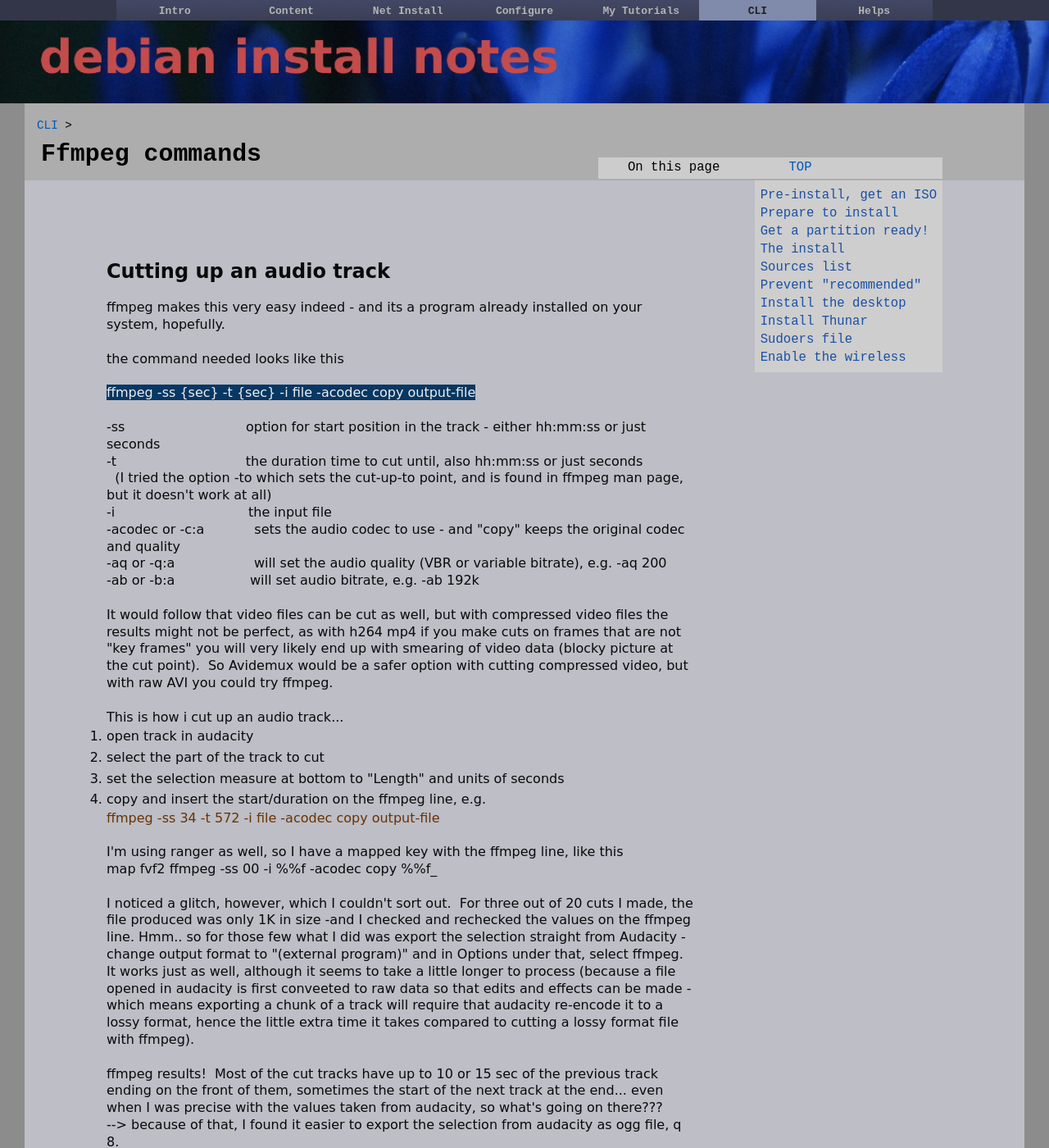
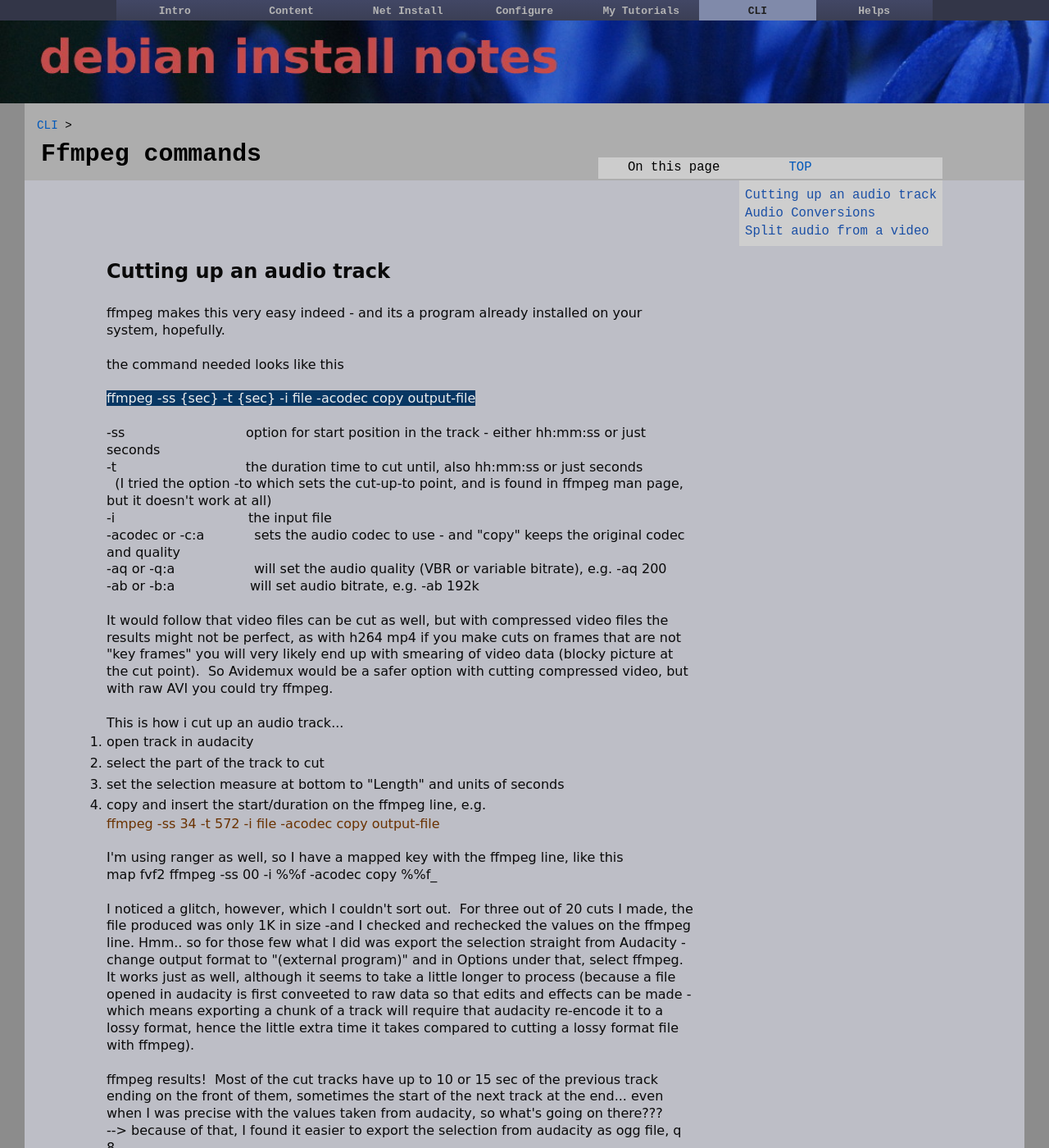
Before and after one commit to dquinton/debian-install, a Jekyll site: the page built from tutorial/cli/05-ffmpeg-commands.html, in a window 1280 px wide and 1400 px high. Shown: the whole window at 82% size. Built offline with Jekyll 4.4.1, drawn with Linux system fonts in a browser that asks for light colours; some of the changed text lies outside the part shown.

Commit message:
updating links

```diff
--- a/tutorial/cli/05-ffmpeg-commands.html
+++ b/tutorial/cli/05-ffmpeg-commands.html
@@ -12,16 +12,9 @@
     <li>
         On this page &nbsp;&nbsp;&nbsp;  &nbsp;&nbsp;&nbsp; <a href="#">TOP</a>
              <ul>
-                <li><a href="#1">Pre-install, get an ISO</a></li>
-                <li><a href="#2">Prepare to install</a></li>
-                <li><a href="#3">Get a partition ready!</a></li>
-                <li><a href="#4">The install</a></li>
-                <li><a href="#5">Sources list</a></li>
-                <li><a href="#6">Prevent "recommended"</a></li>
-                <li><a href="#7">Install the desktop</a></li>
-                <li><a href="#8">Install Thunar</a></li>
-                <li><a href="#9">Sudoers file</a></li>
-                <li><a href="#10">Enable the wireless</a></li>
+                <li><a href="#1"> Cutting up an audio track </a></li>
+                <li><a href="#2">Audio Conversions </a></li>
+                <li><a href="#3"> Split audio from a video </a></li>
              </ul>
     </li>
   </ul>
@@ -29,23 +22,17 @@
 
 <div class="pagemenu">
 <table cellpadding="5"><tr><td>
-   <a href="#1">Pre-install, get an ISO</a><br>
-   <a href="#2">Prepare to install</a><br>
-   <a href="#3">Get a partition ready!</a><br>
-   <a href="#4">The install</a><br>
-   <a href="#5">Sources list</a><br>
-   <a href="#6">Prevent "recommended"</a><br>
-   <a href="#7">Install the desktop</a><br>
-   <a href="#8">Install Thunar</a><br>
-   <a href="#9">Sudoers file</a><br>
-   <a href="#10">Enable the wireless</a><br>
+   <a href="#1"> Cutting up an audio track </a><br>
+   <a href="#2"> Audio Conversions </a><br>
+   <a href="#3"> Split audio from a video </a><br>
 </td></tr></table></div>
 
 <div class="cont">
 
 <div><br>
 </div>
-<div><b><font size="5">Cutting up an audio track</font></b></div>
+
+<h2 id="1" class="tag">Cutting up an audio track</h2>
 <div><br>
 </div>
 <div>ffmpeg makes this very easy indeed - and its a program already installed on your system, hopefully.</div>
@@ -94,7 +81,9 @@
 </div>
 <div><br>
 </div>
-<div><b><font size="5">Conversions</font></b></div>
+
+<h2 id="2" class="tag">Audio Conversions</h2>
+
 <div><a href="http://linuxconfig.org/ffmpeg-audio-format-conversions">http://linuxconfig.org/ffmpeg-audio-format-conversions</a></div>
 <div><br>
 </div>
@@ -172,7 +161,8 @@
 </font></div>
 <div><font color="#0F4F0B"><br>
 </font></div>
-<div><font size="5"><b>Split audio from a video</b></font></div>
+
+<h2 id="3" class="tag">Split audio from a video</h2>
 <div>get audio metadata with</div>
 <div><font color="#6A3200">ffmpeg -i video.avi </font>etc</div>
 <div><br>
```
